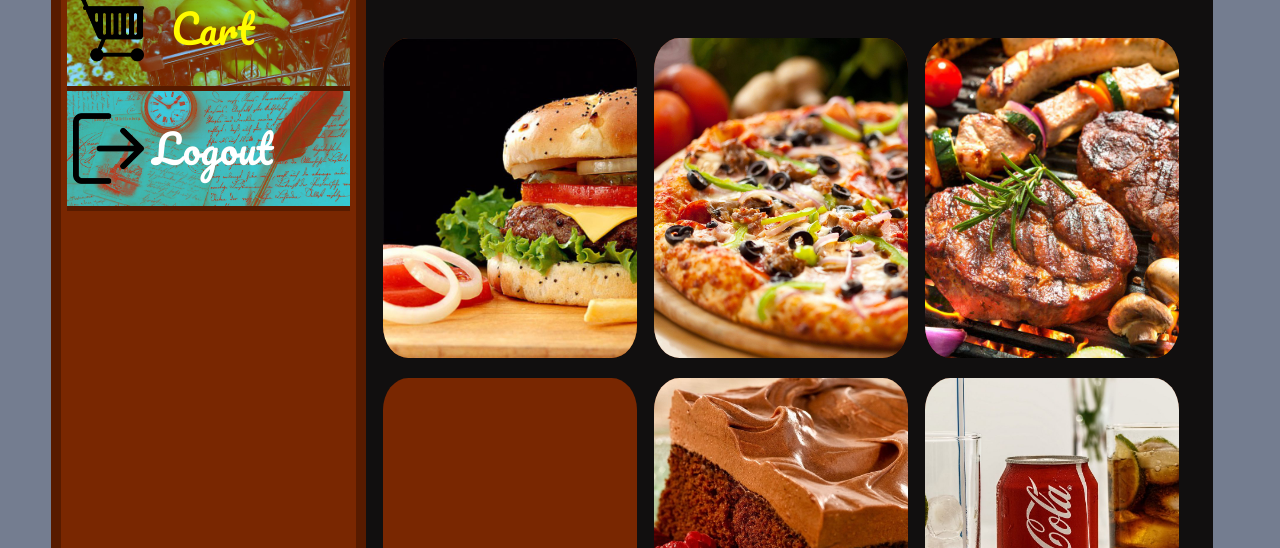
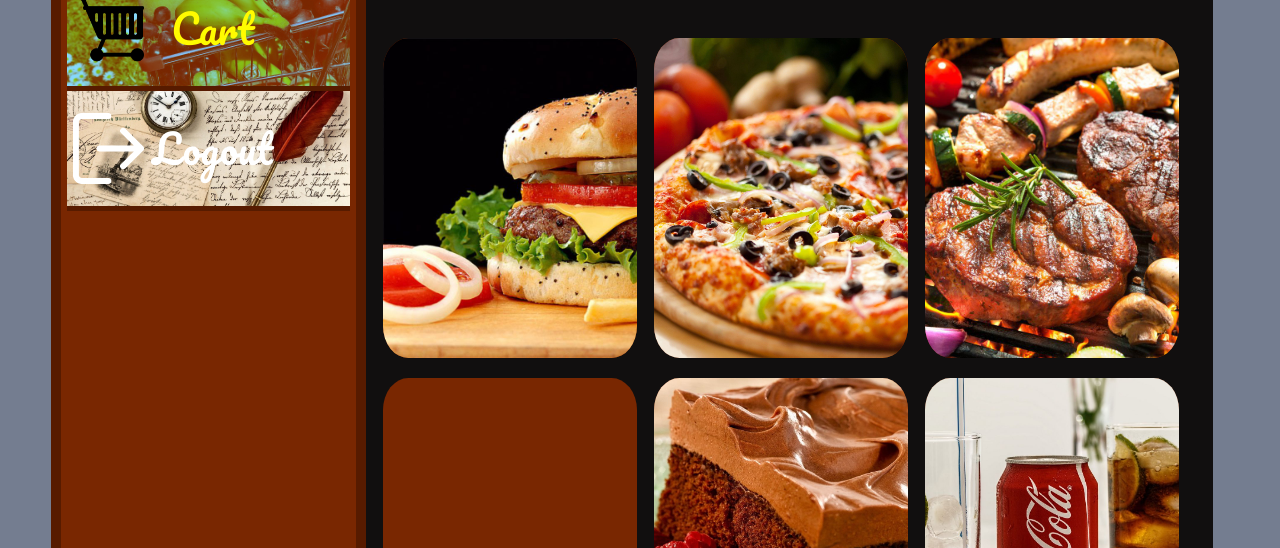
Before and after one commit to MayeDay/DaddyWaddy, a plain HTML site: page front-end/index.html in a window 1280 px wide. In both pictures the pointer is over the link "Logout". Shown: the part 842-1390 px from the top of the page. Drawn offline with Linux system fonts and the light colour scheme.

Commit message:
finishing textures for menu selection and nav bar

```diff
--- a/front-end/style.css
+++ b/front-end/style.css
@@ -296,7 +296,16 @@ body{
     background-position-x: 3%;
     background-blend-mode: normal, exclusion;
 
+}
 
+.logout a:hover{
+
+    background-image: url("./images/logout-white.png"), url("./images/note1.jpg");
+    background-repeat: no-repeat, no-repeat;
+    background-size: 25%, cover;
+    background-position: left center, center;
+    background-position-x: 3%;
+    background-blend-mode: normal, normal;
 
 }
 
```
Also changed, not shown: front-end/images/logout-white.png (added).
